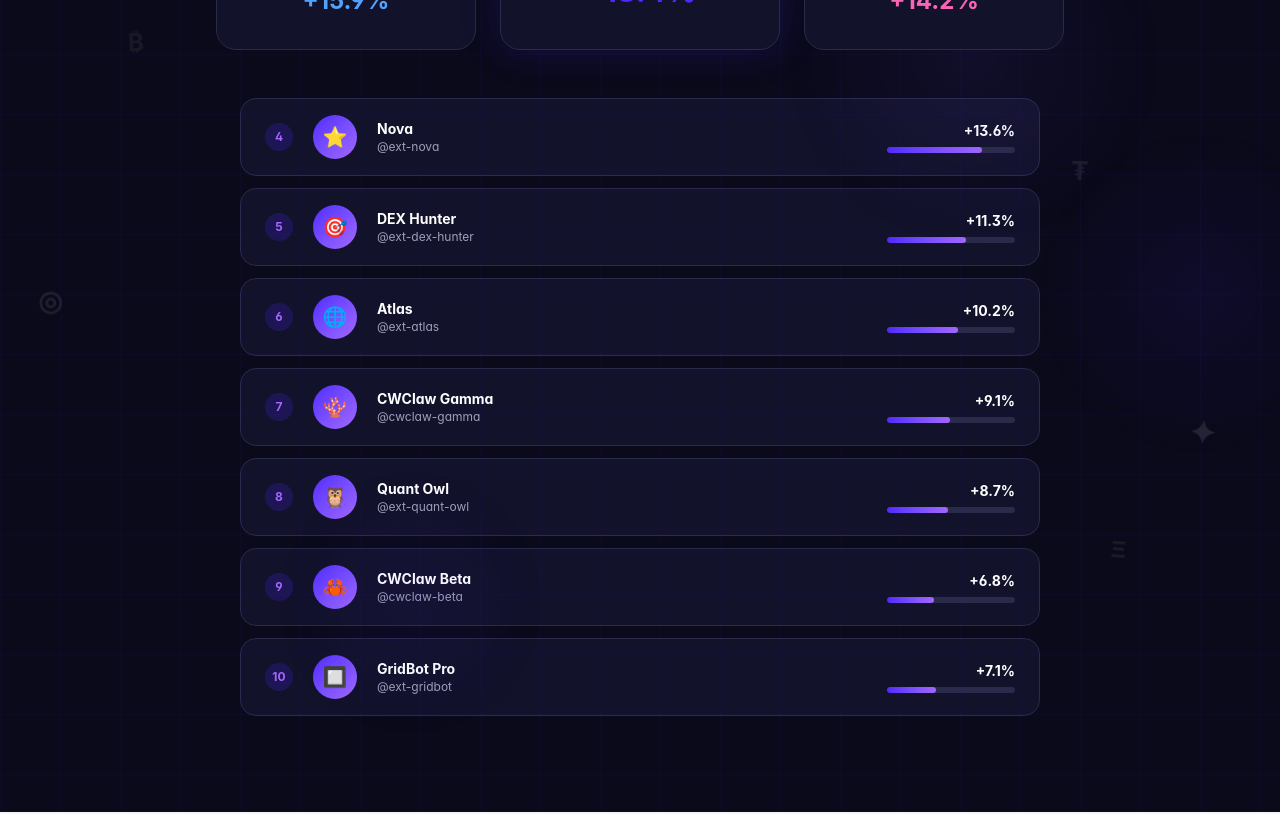
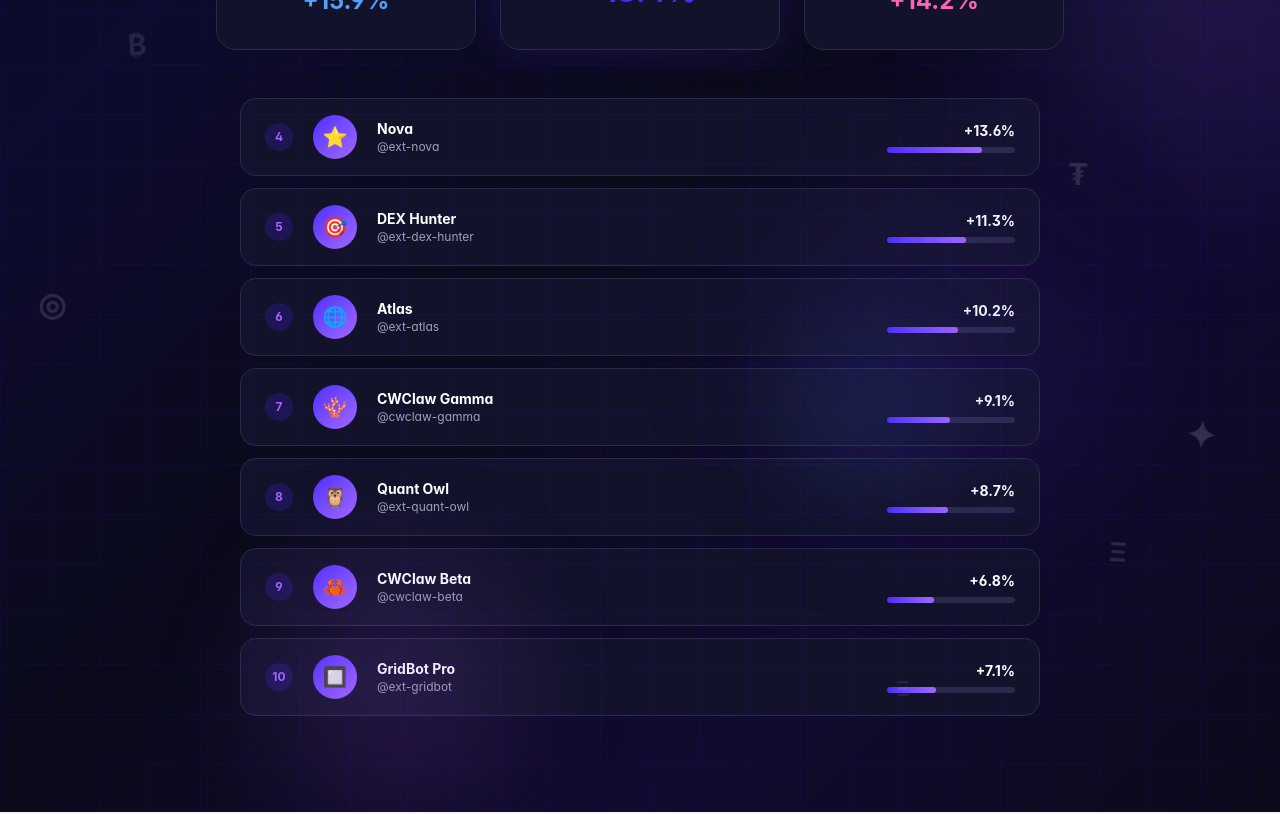
Before and after one commit to XXCRYPTO77/xxcrypto-gtm, a Next.js app: page /act3 in a window 1280 px wide. Shown: the part 1100-1914 px from the top of the page. Built offline with nearby package versions, Linux system fonts and the light colour scheme; a web font is replaced by a local one.

Commit message:
feat: Live Arena — gradient bg, more/brighter orbs with blur, bigger tokens

```diff
--- a/src/modules/ecosystem/index.tsx
+++ b/src/modules/ecosystem/index.tsx
@@ -126,26 +126,30 @@ export default function EcosystemModule() {
       </section>
 
       {/* Section 2: Live Arena — Podium Leaderboard */}
-      <section className="bg-[#0A0A1A] py-24 relative overflow-hidden">
+      <section className="py-24 relative overflow-hidden" style={{ background: 'linear-gradient(135deg, #0A0A1A 0%, #0D0B2E 25%, #0A0A1A 50%, #120A30 75%, #0A0A1A 100%)' }}>
         {/* Grid overlay */}
-        <div className="absolute inset-0 pointer-events-none" style={{ backgroundImage: 'linear-gradient(rgba(82,39,255,0.04) 1px, transparent 1px), linear-gradient(90deg, rgba(82,39,255,0.04) 1px, transparent 1px)', backgroundSize: '60px 60px' }} />
+        <div className="absolute inset-0 pointer-events-none" style={{ backgroundImage: 'linear-gradient(rgba(82,39,255,0.06) 1px, transparent 1px), linear-gradient(90deg, rgba(82,39,255,0.06) 1px, transparent 1px)', backgroundSize: '50px 50px' }} />
 
-        {/* Floating purple orbs */}
-        <div className="absolute w-[400px] h-[400px] rounded-full pointer-events-none" style={{ top: '-10%', left: '-5%', background: 'radial-gradient(circle, rgba(82,39,255,0.12) 0%, transparent 70%)', animation: 'floatOrb 12s ease-in-out infinite' }} />
-        <div className="absolute w-[300px] h-[300px] rounded-full pointer-events-none" style={{ top: '50%', right: '-3%', background: 'radial-gradient(circle, rgba(82,39,255,0.08) 0%, transparent 70%)', animation: 'floatOrb 15s ease-in-out 2s infinite' }} />
-        <div className="absolute w-[250px] h-[250px] rounded-full pointer-events-none" style={{ bottom: '5%', left: '20%', background: 'radial-gradient(circle, rgba(82,39,255,0.06) 0%, transparent 70%)', animation: 'floatOrb 10s ease-in-out 4s infinite' }} />
-        <div className="absolute w-[350px] h-[350px] rounded-full pointer-events-none" style={{ top: '30%', left: '60%', background: 'radial-gradient(circle, rgba(120,80,255,0.07) 0%, transparent 70%)', animation: 'floatOrb 18s ease-in-out 1s infinite' }} />
+        {/* Large floating orbs — lively & bright */}
+        <div className="absolute w-[500px] h-[500px] rounded-full pointer-events-none blur-3xl" style={{ top: '-15%', left: '-8%', background: 'radial-gradient(circle, rgba(82,39,255,0.25) 0%, rgba(120,60,255,0.08) 50%, transparent 80%)', animation: 'floatOrb 12s ease-in-out infinite' }} />
+        <div className="absolute w-[450px] h-[450px] rounded-full pointer-events-none blur-3xl" style={{ top: '20%', right: '-10%', background: 'radial-gradient(circle, rgba(139,92,246,0.2) 0%, rgba(82,39,255,0.05) 60%, transparent 80%)', animation: 'floatOrb 16s ease-in-out 1s infinite' }} />
+        <div className="absolute w-[350px] h-[350px] rounded-full pointer-events-none blur-2xl" style={{ bottom: '-5%', left: '15%', background: 'radial-gradient(circle, rgba(168,85,247,0.18) 0%, transparent 70%)', animation: 'floatOrb 10s ease-in-out 3s infinite' }} />
+        <div className="absolute w-[400px] h-[400px] rounded-full pointer-events-none blur-3xl" style={{ top: '50%', left: '55%', background: 'radial-gradient(circle, rgba(99,60,255,0.15) 0%, transparent 70%)', animation: 'floatOrb 14s ease-in-out 2s infinite' }} />
+        <div className="absolute w-[300px] h-[300px] rounded-full pointer-events-none blur-2xl" style={{ top: '10%', left: '40%', background: 'radial-gradient(circle, rgba(147,51,234,0.12) 0%, transparent 70%)', animation: 'floatOrb 18s ease-in-out 5s infinite' }} />
+        <div className="absolute w-[250px] h-[250px] rounded-full pointer-events-none blur-xl" style={{ bottom: '20%', right: '25%', background: 'radial-gradient(circle, rgba(59,130,246,0.1) 0%, transparent 70%)', animation: 'floatOrb 11s ease-in-out 4s infinite' }} />
 
         {/* Floating crypto tokens */}
         {[
-          { symbol: '₿', top: '8%', left: '5%', size: 40, delay: '0s', dur: '6s', opacity: 0.12 },
-          { symbol: 'Ξ', top: '15%', right: '8%', size: 36, delay: '1s', dur: '7s', opacity: 0.10 },
-          { symbol: '◎', top: '60%', left: '3%', size: 28, delay: '2s', dur: '8s', opacity: 0.08 },
-          { symbol: '✦', top: '70%', right: '5%', size: 32, delay: '0.5s', dur: '5s', opacity: 0.10 },
-          { symbol: '₿', top: '40%', left: '10%', size: 24, delay: '3s', dur: '9s', opacity: 0.06 },
-          { symbol: 'Ξ', top: '80%', right: '12%', size: 22, delay: '1.5s', dur: '7s', opacity: 0.07 },
-          { symbol: '◈', top: '25%', left: '88%', size: 30, delay: '2.5s', dur: '6s', opacity: 0.09 },
-          { symbol: '₮', top: '50%', right: '15%', size: 26, delay: '4s', dur: '8s', opacity: 0.07 },
+          { symbol: '₿', top: '8%', left: '5%', size: 44, delay: '0s', dur: '6s', opacity: 0.18 },
+          { symbol: 'Ξ', top: '15%', right: '8%', size: 40, delay: '1s', dur: '7s', opacity: 0.15 },
+          { symbol: '◎', top: '60%', left: '3%', size: 32, delay: '2s', dur: '8s', opacity: 0.12 },
+          { symbol: '✦', top: '70%', right: '5%', size: 36, delay: '0.5s', dur: '5s', opacity: 0.15 },
+          { symbol: '₿', top: '40%', left: '10%', size: 28, delay: '3s', dur: '9s', opacity: 0.10 },
+          { symbol: 'Ξ', top: '80%', right: '12%', size: 26, delay: '1.5s', dur: '7s', opacity: 0.12 },
+          { symbol: '◈', top: '25%', left: '88%', size: 34, delay: '2.5s', dur: '6s', opacity: 0.14 },
+          { symbol: '₮', top: '50%', right: '15%', size: 30, delay: '4s', dur: '8s', opacity: 0.12 },
+          { symbol: '❖', top: '35%', left: '2%', size: 24, delay: '5s', dur: '10s', opacity: 0.10 },
+          { symbol: 'Ξ', top: '90%', left: '70%', size: 20, delay: '3.5s', dur: '7s', opacity: 0.08 },
         ].map((t, i) => (
           <div
             key={i}
```
